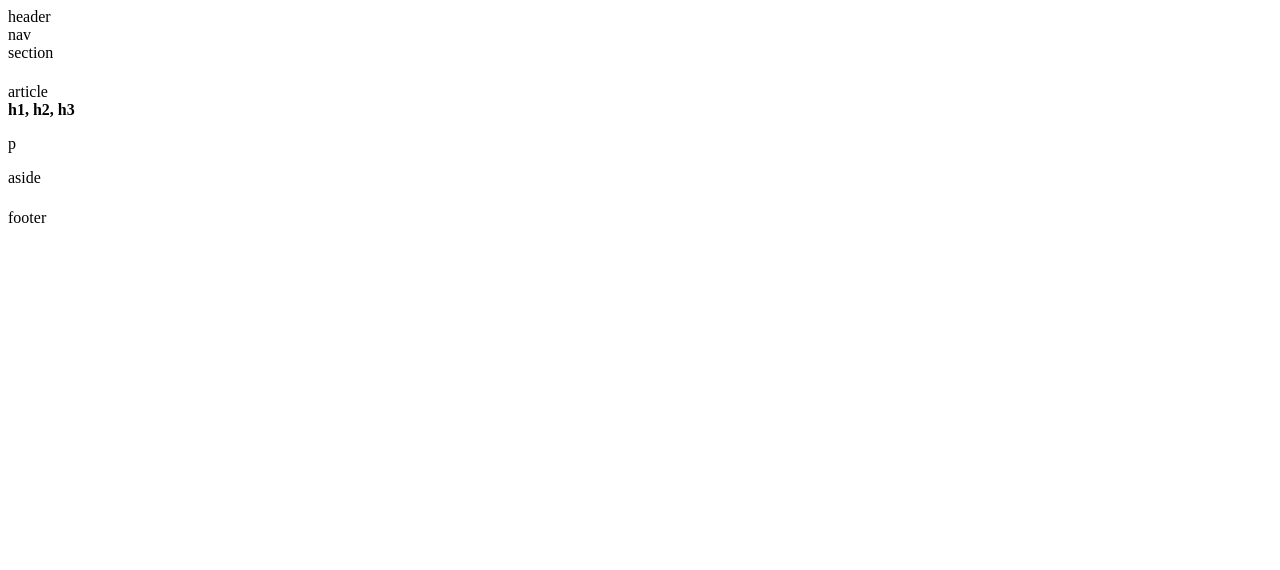
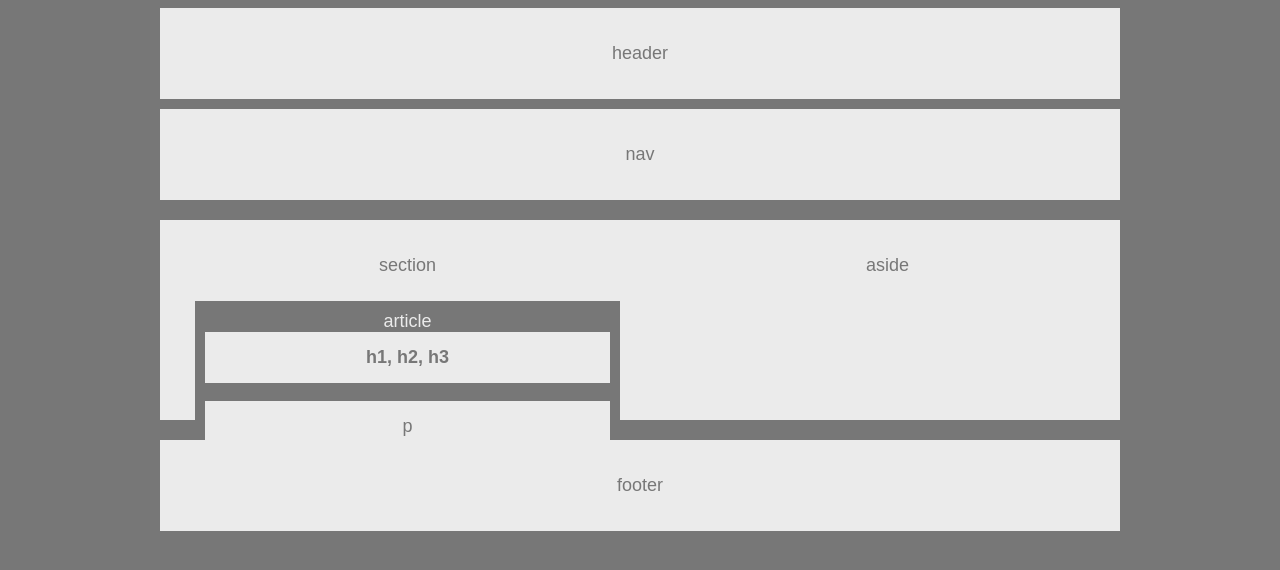
Before and after one commit to mollyclaire/HW-Wireframe, a plain HTML site: page index.html in a window 1280 px wide. Drawn offline with Linux system fonts and the light colour scheme.

Commit message:
I added styles directly to the the html file and will need to change this later. I styled most of the elements and have the main framework correct. I still need to style the article element.

```diff
--- a/index.html
+++ b/index.html
@@ -5,24 +5,104 @@
     <meta name="viewport" content="width=device-width, initial-scale=1.0">
     <meta http-equiv="X-UA-Compatible" content="ie=edge">
     <title>HW-Wireframe</title>
-    <link rel="style" href="Homework/HW-Wireframe/style.css">
+    <link rel="stylesheets" type="text/css" href="style.css">
+
+    <style>
+    * {
+        box-sizing: border-box;
+        text-align: center;
+}
+        body {
+            font-family: Arial, 'Helvetica Neue', Helvetica, sans-serif;
+            color: #777;
+            background-color: #777;
+            width: 960px;
+            font-size: 18px;
+            margin-left: auto;
+            margin-right: auto;
+        }
+
+        header {
+            background-color: #ebebeb;
+            padding: 35px;
+            margin-bottom: 10px;
+        }
+
+        nav {
+            background-color: #ebebeb;
+            padding: 35px;
+            margin-bottom: 20px;
+        }
+
+        section {
+            background-color: #ebebeb;
+            width: 495px;
+            float: left;
+            height: 200px;
+            margin-bottom: 20px;
+            padding: 35px;
+        }
+
+        aside {
+            background-color: #ebebeb;
+            width: 465px;
+            float: left;
+            height: 200px;
+            margin-bottom: 20px;
+            padding: 35px;
+        }
+
+        footer {
+            background-color: #ebebeb;
+            clear: both;
+            padding: 35px;
+        }
+
+        article {
+            background-color: #777;
+            color: #ebebeb;
+            height: 133px;
+            padding: 10px;
+            margin-top: 25px;
+        }
+
+        div {
+            background-color: #ebebeb;
+            color: #777;
+            padding: 15px;
+        }
+
+        p {
+            background-color: #ebebeb;
+            color: #777;
+            padding: 15px;
+        }
+
+        .clearfix::after {
+            content: "";
+            clear: both;
+            display: table;
+        }
+
+    </style>
 </head>
 <body>
     <header>header</header>
 
     <nav>nav</nav>
 
-    <section>section</section>
-        <h1></h1>
+    <section class="clearfix">
+        section
 
-    <article>article</article>
+        <article>
+            article
+                <div><strong>h1, h2, h3</strong></div>
+                <p>p</p>
+        </article>
 
-        <strong>h1, h2, h3</strong>
-
-        <p>p</p>
+    </section>
 
     <aside>aside</aside>
-        <h1></h1>
 
     <footer>footer</footer>
 
--- a/style.css
+++ b/style.css
@@ -4,3 +4,7 @@ body {
     width: 960px;
     font-size: 18px;
 }
+
+header {
+    color: blue;
+}
```
